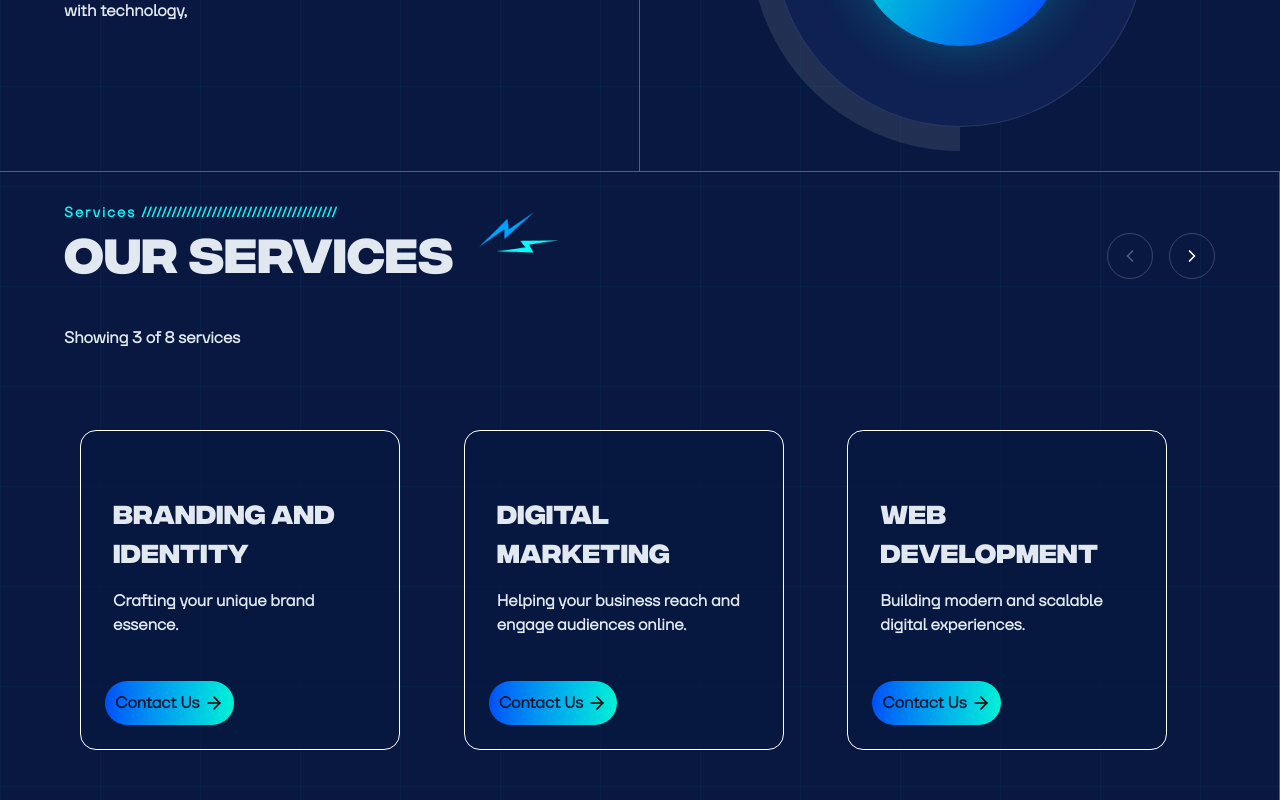
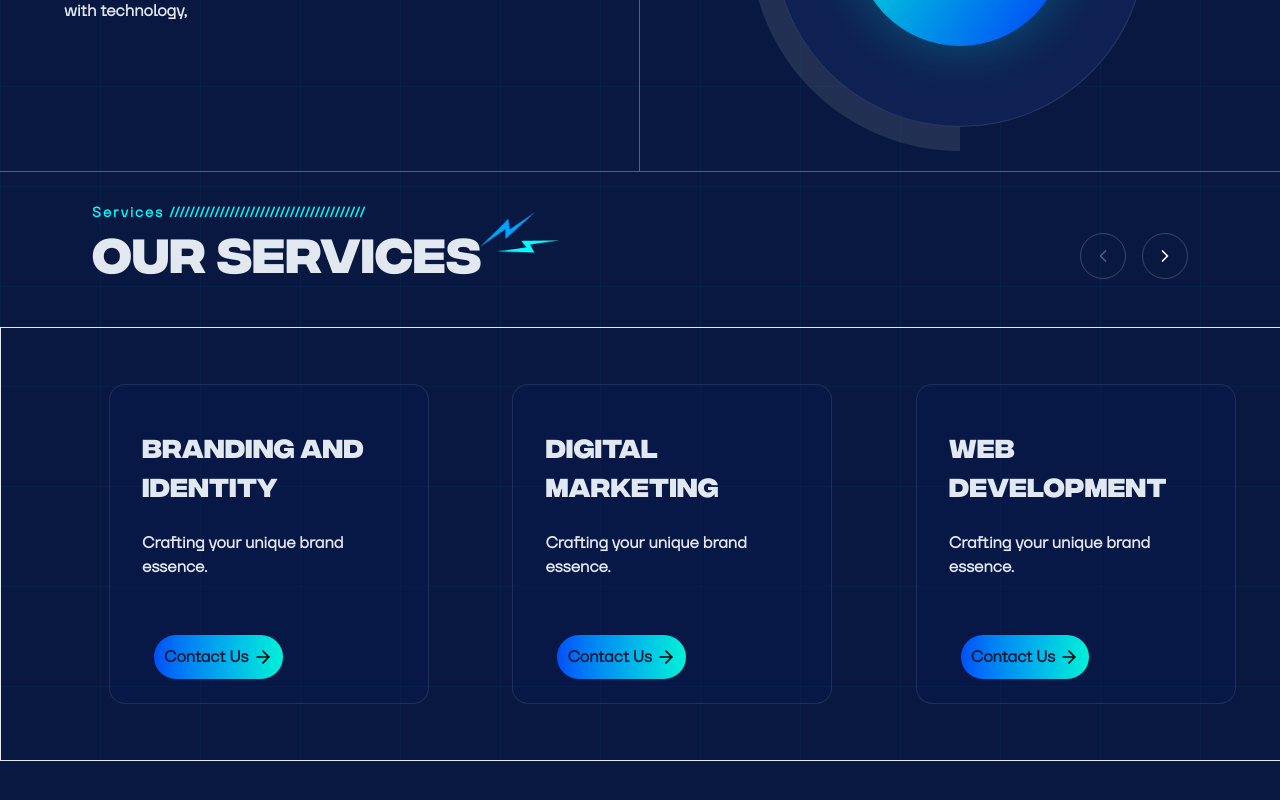
Before and after one commit to DevBasitali/vorniqo_solutions, a Next.js app: page / in a window 1280 px wide. Shown: the part 1514-2314 px from the top of the page. After the commit the page ends 2275 px from the top, so only its background shows below. Built offline with nearby package versions, Linux system fonts and the light colour scheme.

Commit message:
basit commit

```diff
--- a/src/app/globals.css
+++ b/src/app/globals.css
@@ -75,9 +75,9 @@ body {
 :root {
   --h1-size: var(--text-lg);
   --h2-size: var(--text-md);
-  --h3-size: var(--text-sm);
+  --h3-size: var(--text-lg);
   --h4-size: var(--text-xs);
-  --p-size: var(--text-xs);
+  --p-size: var(--text-md);
   --span-size: var(--text-sm);
 }
 
--- a/src/components/sections/services.jsx
+++ b/src/components/sections/services.jsx
@@ -1,8 +1,8 @@
-'use client'
+"use client";
 import React from "react";
 import Image from "next/image";
 import { useState, useEffect, useMemo } from "react";
-import { ChevronLeft, ChevronRight } from 'lucide-react';
+import { ChevronLeft, ChevronRight } from "lucide-react";
 import ServiceCard from "../ui/serviceCard";
 
 export const servicesData = [
@@ -16,45 +16,44 @@ export const servicesData = [
     id: 2,
     icon: "/icons/marketing.svg",
     title: "Digital Marketing",
-    subtitle: "Helping your business reach and engage audiences online.",
+    subtitle: "Crafting your unique brand essence.",
   },
   {
     id: 3,
     icon: "/icons/development.svg",
     title: "Web Development",
-    subtitle: "Building modern and scalable digital experiences.",
+    subtitle: "Crafting your unique brand essence.",
   },
   {
     id: 4,
     icon: "/icons/development.svg",
     title: "Web Development",
-    subtitle: "Building modern and scalable digital experiences.",
+    subtitle: "Crafting your unique brand essence.",
   },
   {
     id: 5,
     icon: "/icons/development.svg",
     title: "Web Development",
-    subtitle: "Building modern and scalable digital experiences.",
+    subtitle: "Crafting your unique brand essence.",
   },
   {
     id: 6,
     icon: "/icons/development.svg",
     title: "Web Development",
-    subtitle: "Building modern and scalable digital experiences.",
+    subtitle: "Crafting your unique brand essence.",
   },
   {
-    id: 6,
+    id: 8,
     icon: "/icons/development.svg",
     title: "Web Development",
-    subtitle: "Building modern and scalable digital experiences.",
+    subtitle: "Crafting your unique brand essence.",
   },
   {
     id: 7,
     icon: "/icons/development.svg",
     title: "Web Development",
-    subtitle: "Building modern and scalable digital experiences.",
+    subtitle: "Crafting your unique brand essence.",
   },
-
 ];
 
 const useWindowWidth = () => {
@@ -62,23 +61,22 @@ const useWindowWidth = () => {
   useEffect(() => {
     const handleResize = () => setWidth(window.innerWidth);
     handleResize();
-    window.addEventListener('resize', handleResize);
-    return () => window.removeEventListener('resize', handleResize);
+    window.addEventListener("resize", handleResize);
+    return () => window.removeEventListener("resize", handleResize);
   }, []);
   return width;
 };
 
 export default function services() {
-
   const windowWidth = useWindowWidth();
   const [currentIndex, setCurrentIndex] = useState(0);
 
   // LOGIC: Determine how many cards to show based on screen width
   const cardsToShow = useMemo(() => {
-    if (windowWidth >= 1536) return 3; // 2xl
+    if (windowWidth >= 1536) return 4; // 2xl
     if (windowWidth >= 1024) return 3; // lg
-    if (windowWidth >= 768) return 2;  // md
-    return 1; // sm and below
+    if (windowWidth >= 768) return 3; // md
+    return 1;
   }, [windowWidth]);
 
   // Calculate limits
@@ -88,16 +86,16 @@ export default function services() {
 
   // Handlers
   const handleNext = () => {
-    setCurrentIndex(prevIndex => Math.min(prevIndex + 1, maxIndex));
+    setCurrentIndex((prevIndex) => Math.min(prevIndex + 2, maxIndex));
   };
 
   const handlePrev = () => {
-    setCurrentIndex(prevIndex => Math.max(prevIndex - 1, 0));
+    setCurrentIndex((prevIndex) => Math.max(prevIndex - 2, 0));
   };
 
   // Reset index when screen size changes to prevent blank space
   useEffect(() => {
-    setCurrentIndex(prevIndex => Math.min(prevIndex, maxIndex));
+    setCurrentIndex((prevIndex) => Math.min(prevIndex, maxIndex));
   }, [cardsToShow, maxIndex]);
 
   // Dynamic CSS for sliding effect
@@ -107,10 +105,9 @@ export default function services() {
 
   return (
     <section className="grid grid-cols-1">
-      <div className="relative flex flex-col pt-7 border-r border-white/30 px-4 md:px-10 lg:px-16 max-w-7xl mx-auto">
-        <div className="mb-12">
-            <div className="flex flex-col md:flex-row justify-between items-start md:items-end">
-
+      <div className="relative flex flex-col pt-7">
+        <div className="mb-12 ">
+          <div className="flex flex-col md:flex-row justify-between items-start md:items-end px-4 md:px-15 lg:px-23">
             {/* Title Group */}
             <div className="text-center md:text-left w-full md:w-auto">
               <span className="inline-block tracking-[2px] mb-2 text-color-text-dark font-body font-semibold">
@@ -126,7 +123,7 @@ export default function services() {
               <button
                 onClick={handlePrev}
                 disabled={isPrevDisabled}
-                        className={`p-3 rounded-full border border-white/20 transition-colors ${isPrevDisabled ? 'text-white/30 cursor-not-allowed' : 'text-white hover:bg-white/10'}`}
+                className={`p-3 rounded-full border border-white/20 transition-colors ${isPrevDisabled ? "text-white/30 cursor-not-allowed" : "text-white hover:bg-white/10"}`}
                 aria-label="Previous card"
               >
                 <ChevronLeft className="w-5 h-5" />
@@ -134,7 +131,7 @@ export default function services() {
               <button
                 onClick={handleNext}
                 disabled={isNextDisabled}
-                        className={`p-3 rounded-full border border-white/20 transition-colors ${isNextDisabled ? 'text-white/30 cursor-not-allowed' : 'text-white hover:bg-white/10'}`}
+                className={`p-3 rounded-full border border-white/20 transition-colors ${isNextDisabled ? "text-white/30 cursor-not-allowed" : "text-white hover:bg-white/10"}`}
                 aria-label="Next card"
               >
                 <ChevronRight className="w-5 h-5" />
@@ -153,22 +150,14 @@ export default function services() {
             />
           </div>
         </div>
-        {/* END NEW HEADER STRUCTURE */}
-
-        {/* Simple Indicator */}
-        <div className="flex mb-6 justify-center md:justify-start">
-            <p className="text-sm text-slate-400 font-body">
-                Showing {Math.min(currentIndex + cardsToShow, servicesData.length)} of {servicesData.length} services
-            </p>
-        </div>
 
         <div className="overflow-hidden">
           <div
-            className="flex transition-transform duration-500 ease-in-out py-10"
+            className="flex transition-transform duration-500 ease-in-out py-10 px-4 md:px-15 lg:px-23 border"
             style={{
               // Dynamically set the width of the entire track container
               width: `${(100 / cardsToShow) * servicesData.length}%`,
-                ...transformStyle
+              ...transformStyle,
             }}
           >
             {servicesData.map((service) => (
@@ -177,7 +166,7 @@ export default function services() {
                 className="p-4 flex-shrink-0"
                 style={{
                   // Set the width of the individual card wrapper
-                    width: `${100 / servicesData.length}%`
+                  width: `${100 / servicesData.length}%`,
                 }}
               >
                 <ServiceCard
--- a/src/components/ui/serviceCard.jsx
+++ b/src/components/ui/serviceCard.jsx
@@ -6,15 +6,15 @@ const ServiceCard = ({ icon, title, subtitle }) => {
   return (
     <div
       className="relative flex flex-col justify-between
-                  border border-white bg-[#081840]/60
-                 rounded-2xl p-6 w-80 h-80 max-w-sm
+                  border border-white/10 bg-[#081860]/20
+                 rounded-2xl p-6 w-60 h-60 sm:w-80 sm:h-80
                  hover:scale-[1.02] transition-transform duration-300 "
     >
-      <div className="flex flex-col gap-y-4 text-left mx-2 my-10">
+      <div className="flex flex-col gap-y-2 sm:gap-y-6 mx-2 mt-5">
         <h3 className="text-white">{title}</h3>
         <p className="text-slate-300">{subtitle}</p>
       </div>
-      <div className="mt- z-10">
+      <div className="ml-5">
         <PrimaryButton />
       </div>
     </div>
```
Lines whose indentation alone changed are shown as unchanged.
